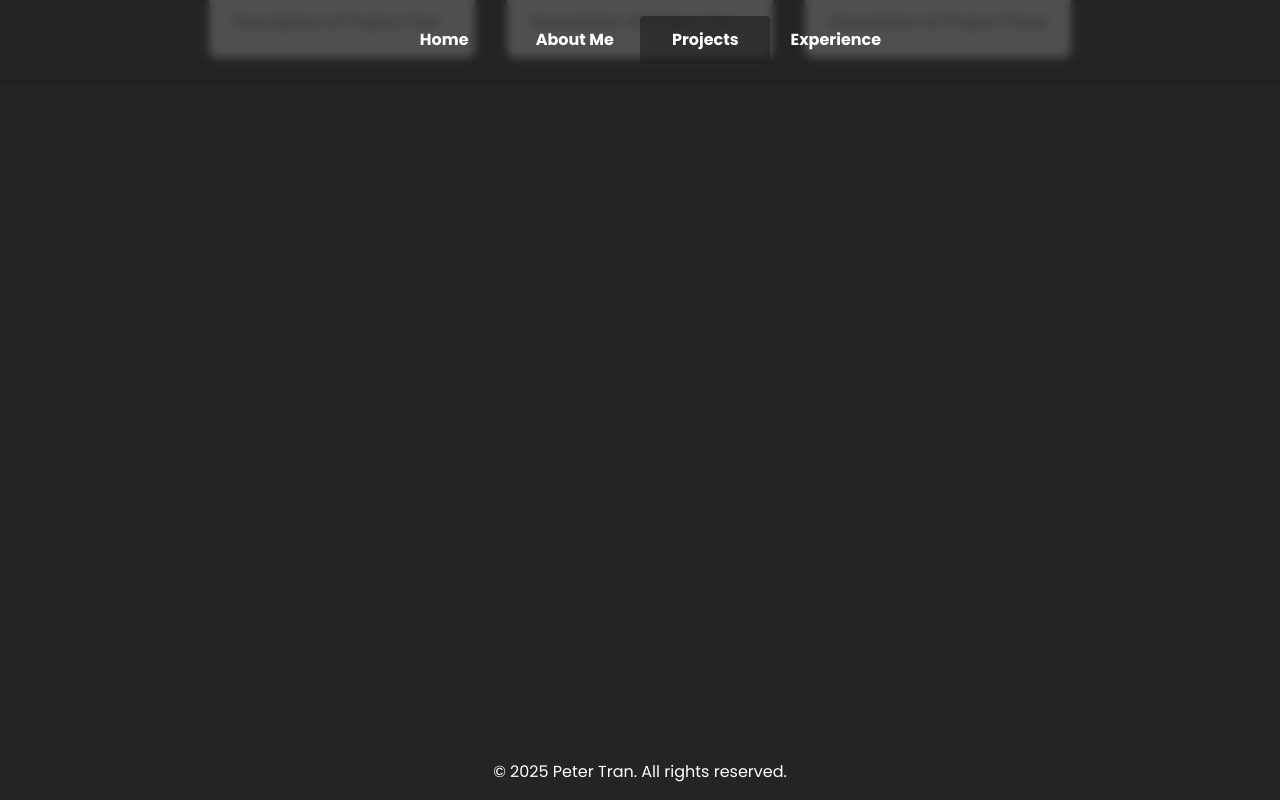
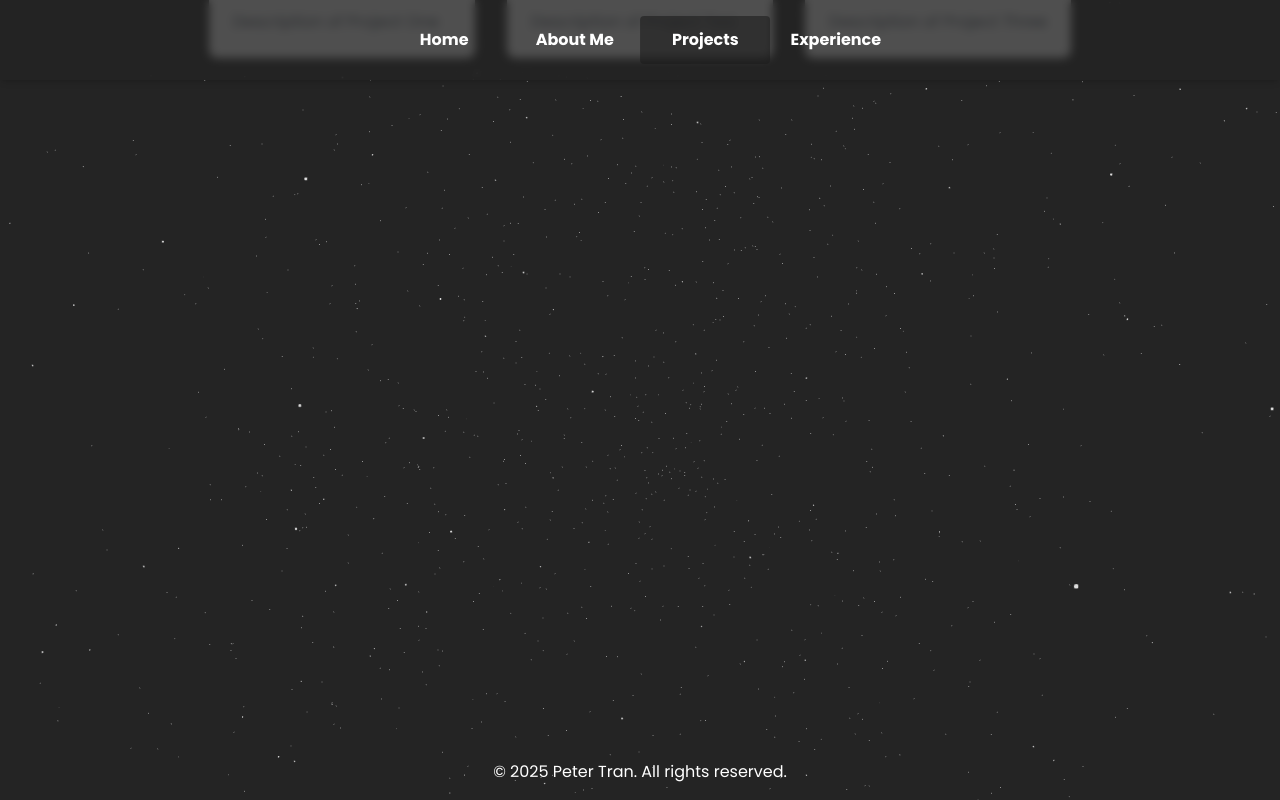
Before and after one commit to aeMyst/Portfolio2, a React (Vite) app in the folder my-portfolio/: page / in a window 1280 px wide. Both pictures are taken after a click on the label "Projects". Shown: the part 3546-4346 px from the top of the page. Built offline with nearby package versions, Linux system fonts and the light colour scheme.

Commit message:
save stars background

```diff
--- a/my-portfolio/package.json
+++ b/my-portfolio/package.json
@@ -10,7 +10,10 @@
     "preview": "vite preview"
   },
   "dependencies": {
+    "@react-three/drei": "^9.120.5",
+    "@react-three/fiber": "^8.17.10",
     "@tailwindcss/typography": "^0.5.15",
+    "maath": "^0.10.8",
     "react": "^18.3.1",
     "react-dom": "^18.3.1"
   },
--- a/my-portfolio/src/App.jsx
+++ b/my-portfolio/src/App.jsx
@@ -6,11 +6,15 @@ import Projects from './pages/Projects';
 import Header from './pages/Header';
 import Footer from './pages/Footer';
 import AnimatedSection from './setup/ScrollAnimation';
+import StarsCanvas from './setup/Stars';
 
 const App = () => {
   return (
-    <div className="bg-custom-dark">
-      <div className="flex flex-col min-h-screen">
+    <div className="relative bg-custom-dark">
+      {/* Add the StarsCanvas as a background */}
+      <StarsCanvas />
+
+      <div className="relative flex flex-col min-h-screen z-[30]">
         {/* Header */}
         <Header />
 
--- a/my-portfolio/src/pages/Footer.jsx
+++ b/my-portfolio/src/pages/Footer.jsx
@@ -2,7 +2,7 @@ import React from 'react';
 
 const Footer = () => {
     return (
-      <footer className="bg-custom-dark text-white p-4">
+      <footer className="bg-transparent text-white p-4">
         <div className="text-center">
           <p>© {new Date().getFullYear()} Peter Tran. All rights reserved.</p>
         </div>
--- a/my-portfolio/src/pages/History.jsx
+++ b/my-portfolio/src/pages/History.jsx
@@ -44,7 +44,7 @@ const History = () => {
   };
 
   return (
-    <div id="history" className="min-h-screen bg-custom-dark px-6 py-20">
+    <div id="history" className="min-h-screen bg-transparent px-6 py-20">
       <section id="timeline" className="min-h-screen flex flex-col items-center">
         <h2 className="text-4xl font-bold text-white mb-10">EXPERIENCE</h2>
         <div className="relative w-full max-w-4xl">
--- a/my-portfolio/src/pages/Home.jsx
+++ b/my-portfolio/src/pages/Home.jsx
@@ -11,7 +11,7 @@ const Home = () => {
   return (
     <section
       id="home"
-      className="h-screen flex flex-col items-center justify-center bg-custom-dark text-white"
+      className="h-screen flex flex-col items-center justify-center bg-transparent text-white"
     >
       <div class="wrapper">
         <div class="display">
--- a/my-portfolio/src/pages/Introduction.jsx
+++ b/my-portfolio/src/pages/Introduction.jsx
@@ -62,7 +62,7 @@ const Introduction = () => {
   return (
     <section
       id="about"
-      className="min-h-screen p-8 bg-custom-dark bg-custom-dark font-[Poppins]"
+      className="min-h-screen p-8 bg-transparent bg-custom-dark font-[Poppins]"
     >
       <h2 className="text-4xl font-bold mb-4 text-center">ABOUT ME</h2>
       <div className="cards-container">
--- a/my-portfolio/src/pages/Projects.jsx
+++ b/my-portfolio/src/pages/Projects.jsx
@@ -10,7 +10,7 @@ const Projects = () => {
   return (
     <section
       id="projects"
-      className="min-h-screen bg-custom-dark text-gray-800 p-8 flex flex-col items-center"
+      className="min-h-screen bg-transparent text-gray-800 p-8 flex flex-col items-center"
     >
       <h2 className="text-3xl font-bold mb-6">My Projects</h2>
       <div className="grid grid-cols-1 md:grid-cols-2 lg:grid-cols-3 gap-8">
--- /dev/null
+++ b/my-portfolio/src/setup/Stars.jsx
@@ -0,0 +1,43 @@
+import React, { useState, useRef, Suspense } from "react";
+import { Canvas, useFrame } from "@react-three/fiber";
+import { Points, PointMaterial, Preload } from "@react-three/drei";
+import * as random from "maath/random/dist/maath-random.esm";
+
+const StarBackground = (props) => {
+  const ref = useRef();
+  const [sphere] = useState(() =>
+    random.inSphere(new Float32Array(5000), { radius: 1.2 })
+  );
+
+  useFrame((state, delta) => {
+    ref.current.rotation.x -= delta / 10;
+    ref.current.rotation.y -= delta / 15;
+  });
+
+  return (
+    <group rotation={[0, 0, Math.PI / 4]}>
+      <Points ref={ref} positions={sphere} stride={3} frustumCulled {...props}>
+        <PointMaterial
+          transparent
+          color="#ffffff"
+          size={0.002}
+          sizeAttenuation={true}
+          depthWrite={false}
+        />
+      </Points>
+    </group>
+  );
+};
+
+const StarsCanvas = () => (
+  <div className="w-full h-auto fixed inset-0 z-[20]">
+    <Canvas camera={{ position: [0, 0, 1] }}>
+      <Suspense fallback={null}>
+        <StarBackground />
+      </Suspense>
+      <Preload all />
+    </Canvas>
+  </div>
+);
+
+export default StarsCanvas;
```
Also changed, not shown: 1 other file (tests, documents, lock files or other folders).
